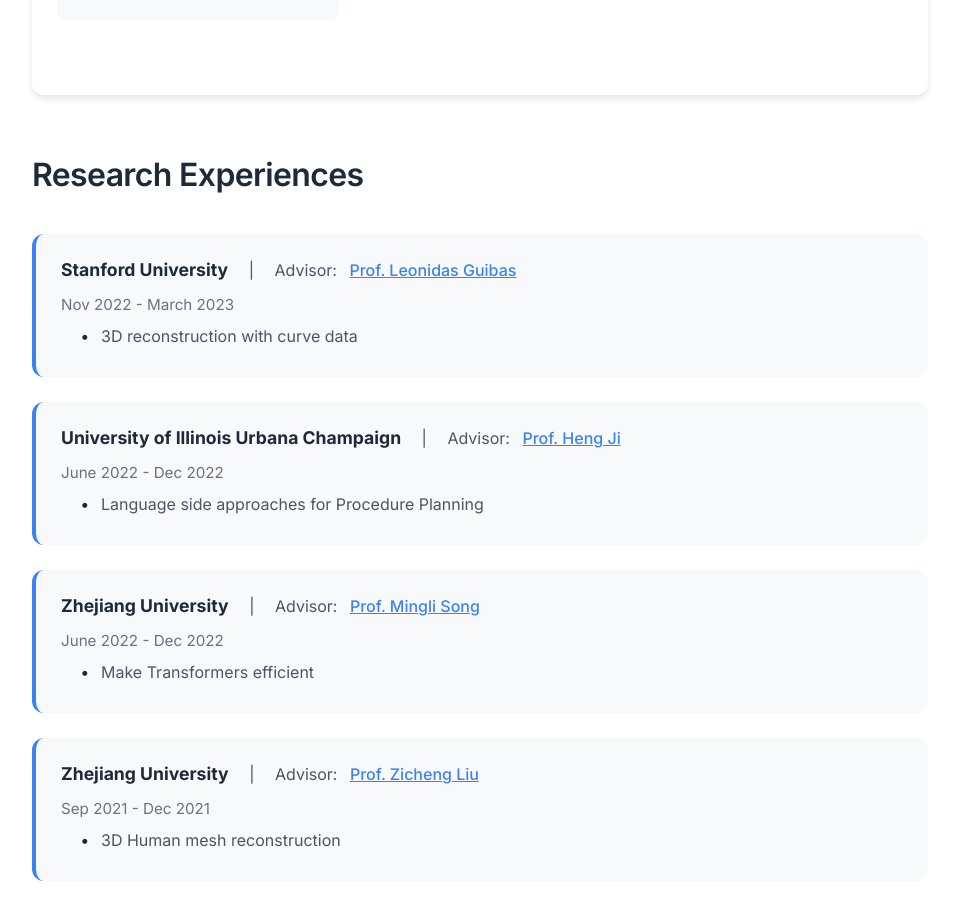
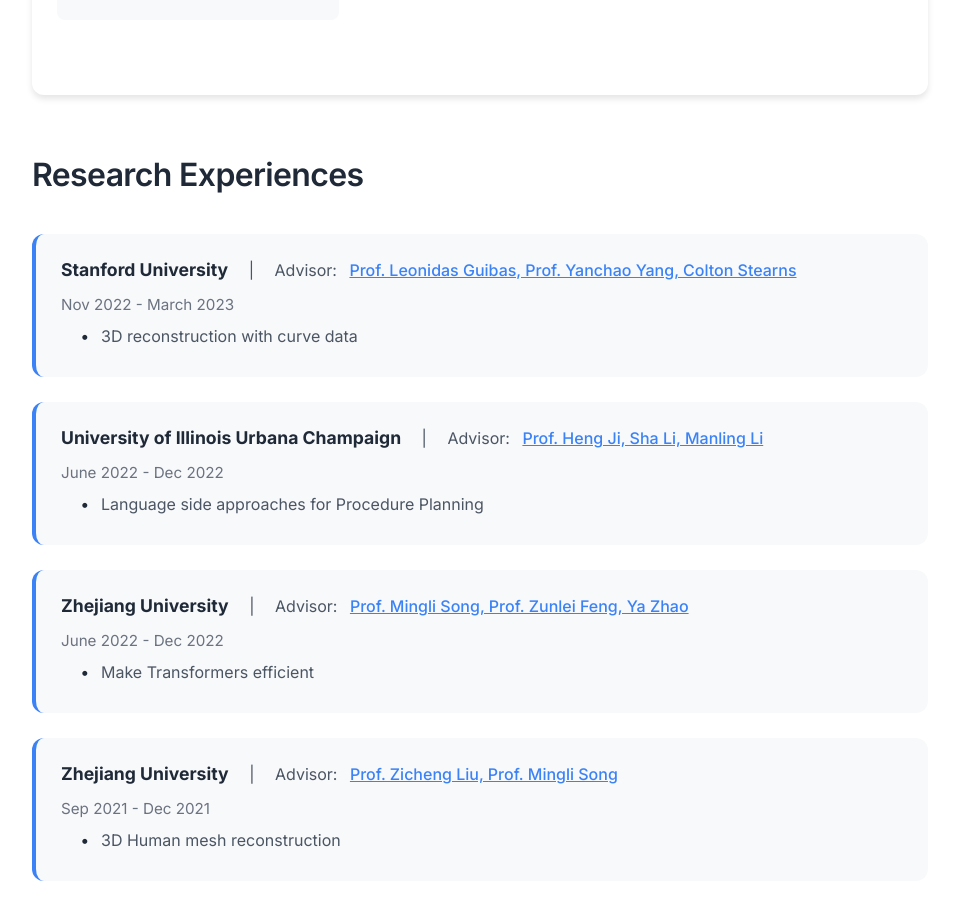
Before and after one commit to Lumos-Jiateng/Lumos-Jiateng.github.io, a Jekyll site: the page built from index.html, in a window 1280 px wide and 900 px high, scrolled down 4953 px. Shown: the whole window, without its empty margins (160-1118 px from the left). Built offline with Jekyll 4.4.1, drawn with Linux system fonts in a browser that asks for light colours.

Commit message:
Update Research Experiences with complete advisor information
- Added all mentor names for each research experience
- Stanford: Prof. Leonidas Guibas, Prof. Yanchao Yang, Colton Stearns
- UIUC: Prof. Heng Ji, Sha Li, Manling Li
- ZJU (First): Prof. Mingli Song, Prof. Zunlei Feng, Ya Zhao
- ZJU (Second): Prof. Zicheng Liu, Prof. Mingli Song
- Maintains card-based layout with proper formatting
- All advisor names are clickable links to respective institutions

```diff
--- a/index.html
+++ b/index.html
@@ -219,7 +219,7 @@
         <span class="institution-name">Stanford University</span>
         <span class="advisor-label">|</span>
         <span class="advisor-label">Advisor:</span>
-        <a href="https://www.stanford.edu/" class="advisor-name">Prof. Leonidas Guibas</a>
+        <a href="https://www.stanford.edu/" class="advisor-name">Prof. Leonidas Guibas, Prof. Yanchao Yang, Colton Stearns</a>
       </div>
       <div class="research-experience-dates">Nov 2022 - March 2023</div>
       <div class="research-experience-focus">
@@ -235,7 +235,7 @@
         <span class="institution-name">University of Illinois Urbana Champaign</span>
         <span class="advisor-label">|</span>
         <span class="advisor-label">Advisor:</span>
-        <a href="https://illinois.edu/" class="advisor-name">Prof. Heng Ji</a>
+        <a href="https://illinois.edu/" class="advisor-name">Prof. Heng Ji, Sha Li, Manling Li</a>
       </div>
       <div class="research-experience-dates">June 2022 - Dec 2022</div>
       <div class="research-experience-focus">
@@ -251,7 +251,7 @@
         <span class="institution-name">Zhejiang University</span>
         <span class="advisor-label">|</span>
         <span class="advisor-label">Advisor:</span>
-        <a href="https://www.zju.edu.cn/" class="advisor-name">Prof. Mingli Song</a>
+        <a href="https://www.zju.edu.cn/" class="advisor-name">Prof. Mingli Song, Prof. Zunlei Feng, Ya Zhao</a>
       </div>
       <div class="research-experience-dates">June 2022 - Dec 2022</div>
       <div class="research-experience-focus">
@@ -267,7 +267,7 @@
         <span class="institution-name">Zhejiang University</span>
         <span class="advisor-label">|</span>
         <span class="advisor-label">Advisor:</span>
-        <a href="https://www.zju.edu.cn/" class="advisor-name">Prof. Zicheng Liu</a>
+        <a href="https://www.zju.edu.cn/" class="advisor-name">Prof. Zicheng Liu, Prof. Mingli Song</a>
       </div>
       <div class="research-experience-dates">Sep 2021 - Dec 2021</div>
       <div class="research-experience-focus">
```
